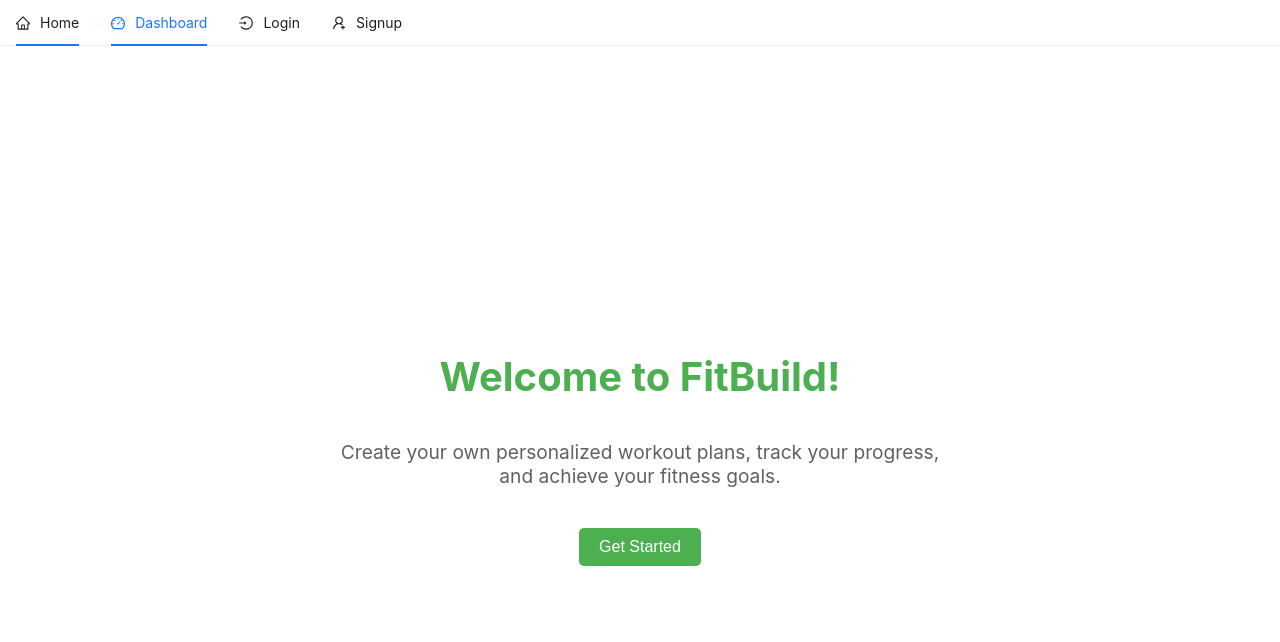
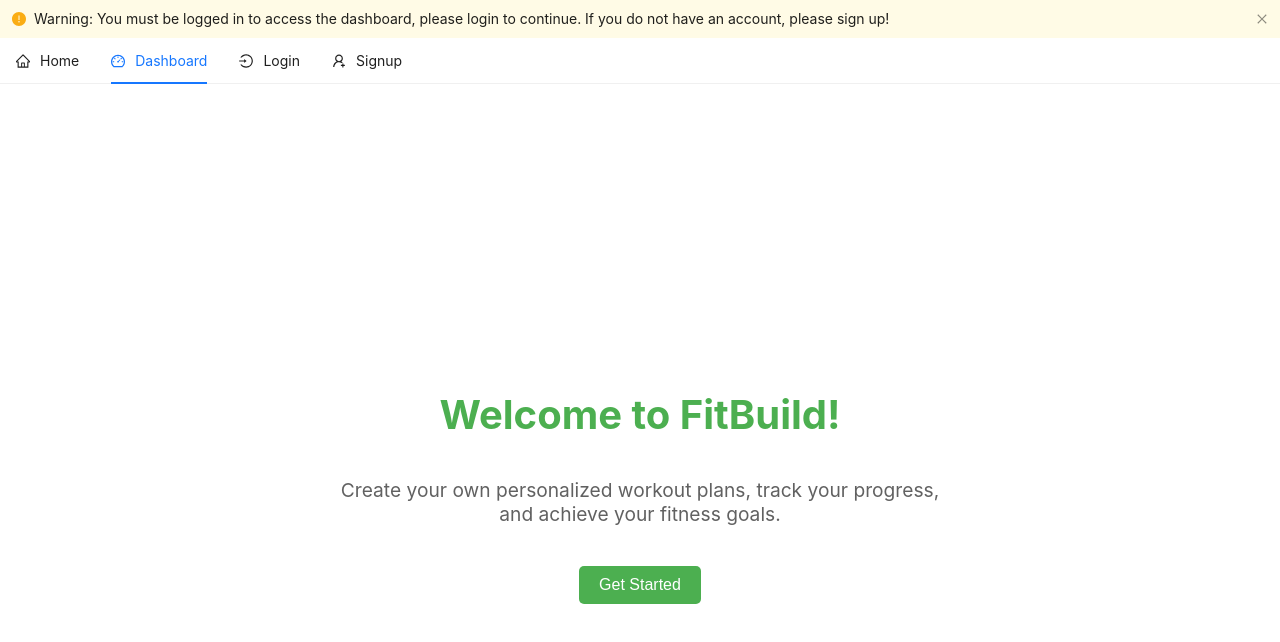
Before and after one commit to mathminx/FitBuilder, a React (Create React App) app in the folder client/: page / in a window 1280 px wide. Both pictures are taken after a click on the item "Dashboard". Shown: the top 642 px of the page. Built offline with nearby package versions, Linux system fonts and the light colour scheme.

Commit message:
added warning message if user tries to access dashboard without loggin in using the navbar

```diff
--- a/client/src/components/navbar/Navbar.js
+++ b/client/src/components/navbar/Navbar.js
@@ -9,11 +9,27 @@ import {
 } from "@ant-design/icons";
 import { LoginModal, SignupModal } from "./LoginSignup";
 import Auth from "../../utils/auth";
+import { useNavigate } from "react-router-dom";
+import { Alert, Space } from "antd";
+
+const WarningComponent = () => (
+  <Space
+    direction="vertical"
+    style={{
+      width: "100%",
+    }}
+  >
+    <Alert message="Warning: You must be logged in to access the dashboard, please login to continue. If you do not have an account, please sign up!" banner closable />
+  </Space>
+);
 
 const SimpleNavbar = () => {
+    const navigate = useNavigate();
 
   const [loginVisible, setLoginVisible] = useState(false);
   const [signupVisible, setSignupVisible] = useState(false);
+  const [showWarning, setShowWarning] = useState(false);
+
 
   const showLoginModal = () => {
     setLoginVisible(true);
@@ -35,32 +51,70 @@ const SimpleNavbar = () => {
     Auth.logout();
   };
 
+  const takeHome = () => {
+    navigate('/')
+  };
+
+const takeToDashboard = () => {
+  if (Auth.loggedIn()) {
+    navigate("/dashboard");
+  } else {
+    setShowWarning(true);
+  }
+};
+
+
   return (
     <>
+      {showWarning && <WarningComponent />}
       <Menu mode="horizontal">
-      <Menu.Item key="home" icon={<HomeOutlined />}>
+        <Menu.Item key="home" icon={<HomeOutlined />} onClick={takeHome}>
           Home
         </Menu.Item>
-      <Menu.Item key="dashboard" icon={<DashboardOutlined />}>
+        <Menu.Item
+          key="dashboard"
+          icon={<DashboardOutlined />}
+          onClick={takeToDashboard}
+        >
           Dashboard
         </Menu.Item>
         {Auth.loggedIn() ? (
-          <Menu.Item key="logout" icon={<LogoutOutlined />} onClick={handleLogout}>
+          <Menu.Item
+            key="logout"
+            icon={<LogoutOutlined />}
+            onClick={handleLogout}
+          >
             Logout
           </Menu.Item>
         ) : (
           <>
-            <Menu.Item key="login" icon={<LoginOutlined />} onClick={showLoginModal}>
+            <Menu.Item
+              key="login"
+              icon={<LoginOutlined />}
+              onClick={showLoginModal}
+            >
               Login
             </Menu.Item>
-            <Menu.Item key="signup" icon={<UserAddOutlined />} onClick={showSignupModal}>
+            <Menu.Item
+              key="signup"
+              icon={<UserAddOutlined />}
+              onClick={showSignupModal}
+            >
               Signup
             </Menu.Item>
           </>
         )}
       </Menu>
-      <LoginModal visible={loginVisible} handleOk={hideLoginModal} handleCancel={hideLoginModal} />
-      <SignupModal visible={signupVisible} handleOk={hideSignupModal} handleCancel={hideSignupModal} />
+      <LoginModal
+        visible={loginVisible}
+        handleOk={hideLoginModal}
+        handleCancel={hideLoginModal}
+      />
+      <SignupModal
+        visible={signupVisible}
+        handleOk={hideSignupModal}
+        handleCancel={hideSignupModal}
+      />
     </>
   );
 };
```
Lines whose indentation alone changed are shown as unchanged.
